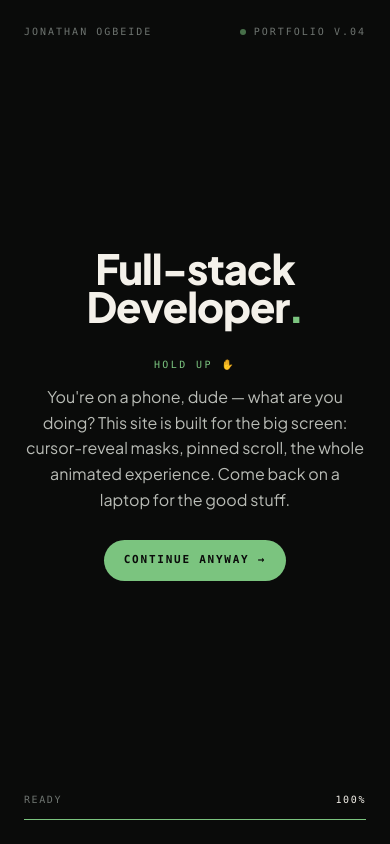
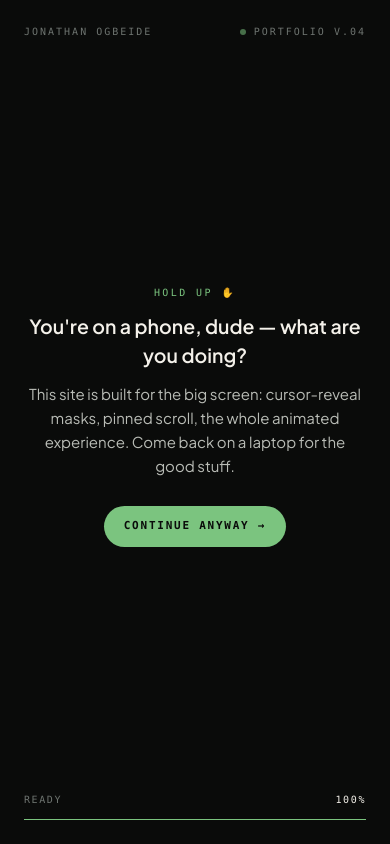
Before and after one commit to joekings2k/mainportfolio, a React (Vite) app: page / in a window 390 px wide. Shown: the top 844 px of the page. Built offline with nearby package versions, Linux system fonts and the light colour scheme.

Commit message:
added a splash fix

```diff
--- a/src/components/splash/index.tsx
+++ b/src/components/splash/index.tsx
@@ -1,4 +1,4 @@
-import { useEffect, useState } from "react";
+import { useEffect, useRef, useState } from "react";
 import { AnimatePresence, motion } from "framer-motion";
 import { useMediaQuery } from "../../hooks/useMediaQuery";
 
@@ -6,14 +6,16 @@ const ease = [0.76, 0, 0.24, 1] as const;
 
 /**
  * First-load splash. A short progress reveal that slides away on desktop; on
- * mobile it holds with a nudge to come back on a bigger screen for the full
- * animated experience, dismissable with "Continue anyway".
+ * mobile it holds with a nudge to come back on a bigger screen, dismissable by
+ * tapping "Continue anyway" (or anywhere). It never traps scroll: the body's
+ * original overflow is restored on dismiss.
  */
 const SplashScreen = () => {
   const isDesktop = useMediaQuery("(min-width: 768px)");
   const [visible, setVisible] = useState(true);
   const [progress, setProgress] = useState(0);
   const [loaded, setLoaded] = useState(false);
+  const originalOverflow = useRef<string>("");
 
   // fill the progress bar over ~1.6s
   useEffect(() => {
@@ -38,11 +40,14 @@ const SplashScreen = () => {
     }
   }, [loaded, isDesktop]);
 
-  // lock scroll while the splash covers the page
+  // lock scroll only while visible, then restore whatever was there before.
   useEffect(() => {
-    document.body.style.overflow = visible ? "hidden" : "";
+    originalOverflow.current = document.body.style.overflow;
+  }, []);
+  useEffect(() => {
+    document.body.style.overflow = visible ? "hidden" : originalOverflow.current;
     return () => {
-      document.body.style.overflow = "";
+      document.body.style.overflow = originalOverflow.current;
     };
   }, [visible]);
 
@@ -54,7 +59,8 @@ const SplashScreen = () => {
         <motion.div
           exit={{ y: "-100%" }}
           transition={{ duration: 0.8, ease }}
-          className="fixed inset-0 z-[100000] bg-[#0A0B0A] text-[#F4F1EA] flex flex-col justify-between p-6 md:p-10 overflow-hidden"
+          onClick={() => showMobileNote && setVisible(false)}
+          className="fixed inset-0 z-[100000] bg-[#0A0B0A] text-[#F4F1EA] flex flex-col justify-between p-6 md:p-10 overflow-y-auto"
         >
           {/* top row */}
           <div className="flex items-center justify-between font-mono text-[10px] sm:text-[11px] tracking-[0.2em] uppercase text-[#6E7470]">
@@ -66,7 +72,36 @@ const SplashScreen = () => {
           </div>
 
           {/* center */}
-          <div className="flex-1 flex flex-col items-center justify-center text-center gap-8">
+          <div className="flex-1 flex flex-col items-center justify-center text-center gap-8 min-h-0 py-8">
+            {showMobileNote ? (
+              <motion.div
+                initial={{ opacity: 0, y: 14 }}
+                animate={{ opacity: 1, y: 0 }}
+                transition={{ duration: 0.6, ease }}
+                className="max-w-[36ch] mx-auto"
+              >
+                <p className="font-mono text-[10px] tracking-[0.24em] uppercase text-[#7BC47F] mb-3">
+                  Hold up ✋
+                </p>
+                <p className="text-[clamp(18px,5vw,22px)] font-semibold leading-[1.5] text-[#F4F1EA] text-pretty">
+                  You're on a phone, dude — what are you doing?
+                </p>
+                <p className="mt-3 text-[15px] leading-[1.6] text-[#B9BCB6] text-pretty">
+                  This site is built for the big screen: cursor-reveal masks,
+                  pinned scroll, the whole animated experience. Come back on a
+                  laptop for the good stuff.
+                </p>
+                <button
+                  onClick={(e) => {
+                    e.stopPropagation();
+                    setVisible(false);
+                  }}
+                  className="mt-7 inline-flex items-center gap-2 px-5 py-3 rounded-full bg-[#7BC47F] text-[#0A0B0A] font-mono text-[11px] tracking-[0.16em] uppercase font-semibold active:scale-95 transition-transform"
+                >
+                  Continue anyway →
+                </button>
+              </motion.div>
+            ) : (
               <motion.h1
                 initial={{ opacity: 0, y: 20 }}
                 animate={{ opacity: 1, y: 0 }}
@@ -78,33 +113,7 @@ const SplashScreen = () => {
                 Developer
                 <span className="text-[#7BC47F]">.</span>
               </motion.h1>
-
-            <AnimatePresence>
-              {showMobileNote && (
-                <motion.div
-                  initial={{ opacity: 0, y: 14 }}
-                  animate={{ opacity: 1, y: 0 }}
-                  transition={{ duration: 0.6, ease }}
-                  className="max-w-[36ch] mx-auto"
-                >
-                  <p className="font-mono text-[10px] tracking-[0.24em] uppercase text-[#7BC47F] mb-3">
-                    Hold up ✋
-                  </p>
-                  <p className="text-[16px] leading-[1.6] text-[#B9BCB6] text-pretty">
-                    You're on a phone, dude — what are you doing? This site is
-                    built for the big screen: cursor-reveal masks, pinned scroll,
-                    the whole animated experience. Come back on a laptop for the
-                    good stuff.
-                  </p>
-                  <button
-                    onClick={() => setVisible(false)}
-                    className="mt-7 inline-flex items-center gap-2 px-5 py-3 rounded-full bg-[#7BC47F] text-[#0A0B0A] font-mono text-[11px] tracking-[0.16em] uppercase font-semibold active:scale-95 transition-transform"
-                  >
-                    Continue anyway →
-                  </button>
-                </motion.div>
             )}
-            </AnimatePresence>
           </div>
 
           {/* bottom — progress */}
--- a/src/index.css
+++ b/src/index.css
@@ -11,8 +11,11 @@ body {
   box-sizing: border-box;
   background-color: black;
   font-family: 'Plus Jakarta Sans', sans-serif;
-  overflow: hidden;
-
+  /* clip horizontal overflow only — `overflow: hidden` here propagated to the
+     viewport and killed native touch scrolling on mobile (desktop kept working
+     because Lenis drives scroll from wheel events). overflow-x:hidden lets the
+     y-axis compute to auto, restoring vertical scroll on touch devices. */
+  overflow-x: hidden;
 }
 /* change vertical scrollbar style */
 /*  */
```
Lines whose indentation alone changed are shown as unchanged.
